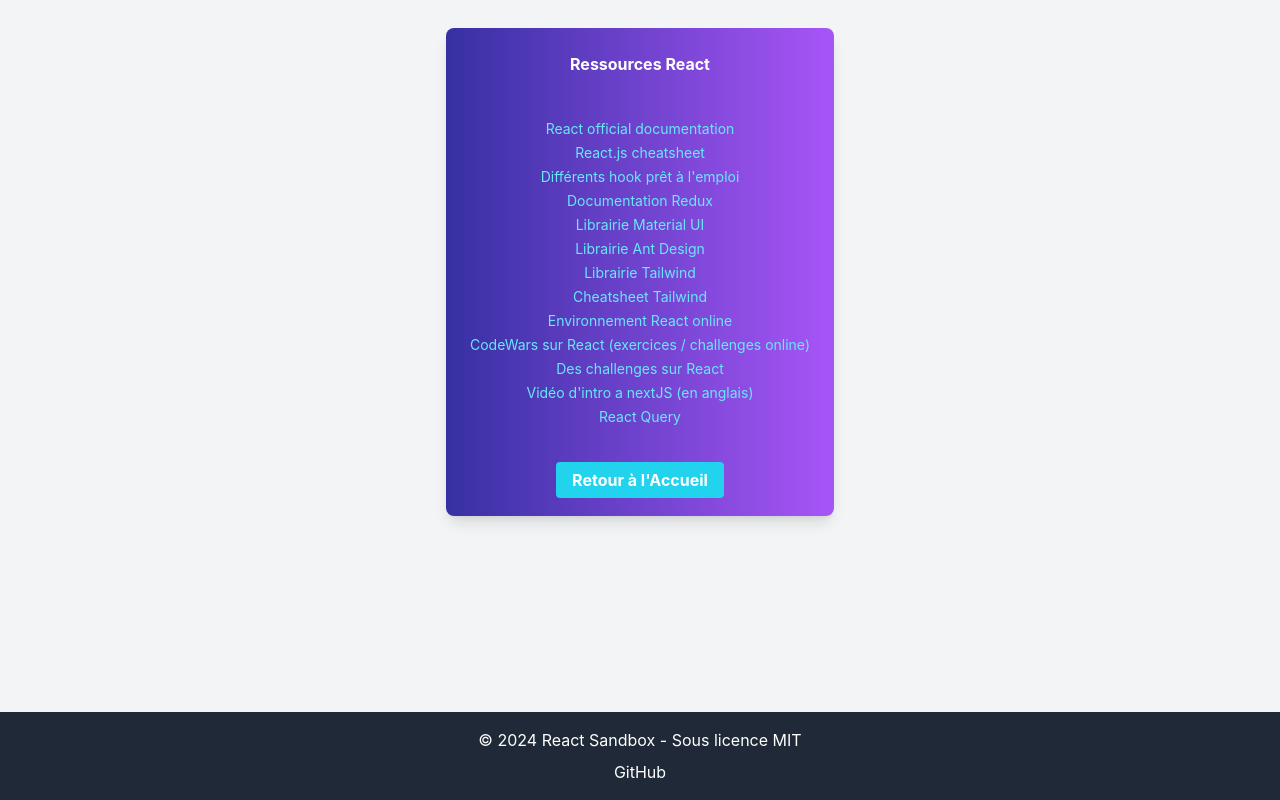
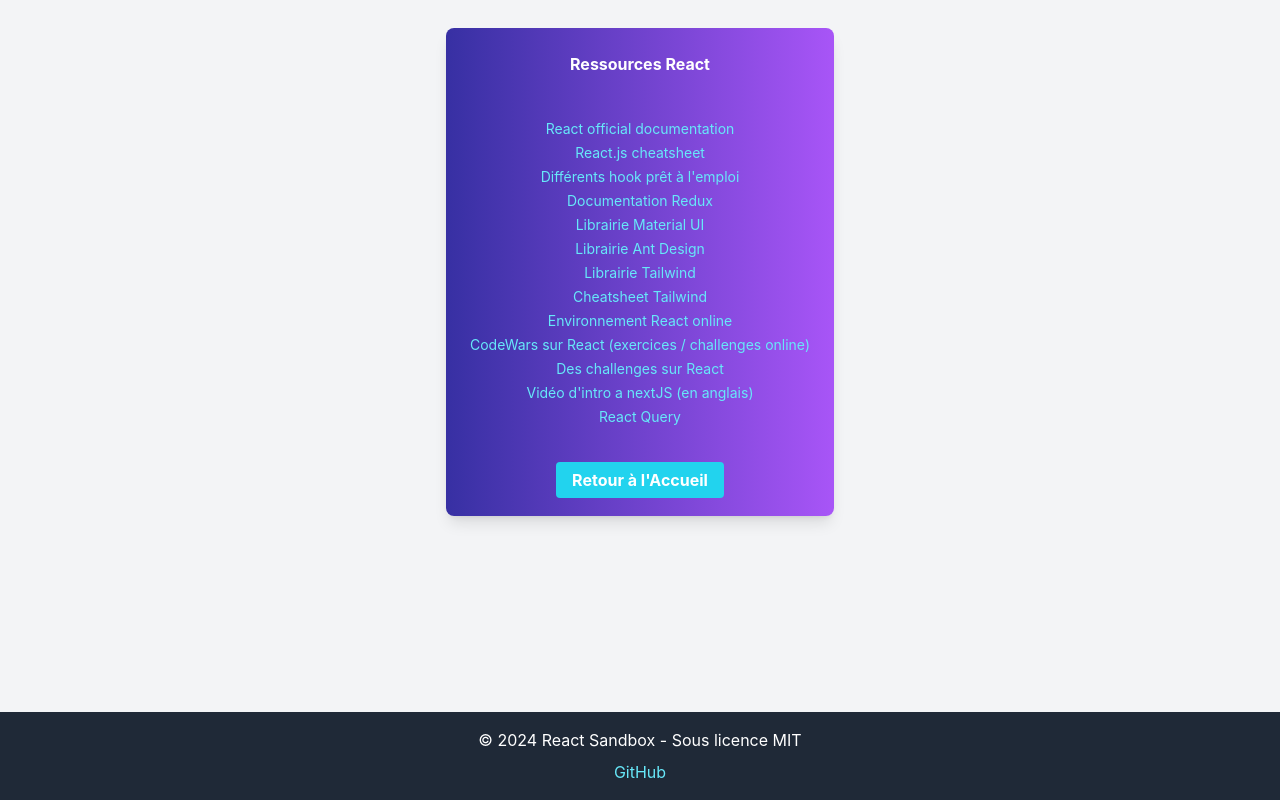
Before and after one commit to BenjaminG95/React-Sandbox, a React (Vite) app: page /React-Sandbox/react-resources in a window 1280 px wide. Shown: the part 188-988 px from the top of the page. Built offline with nearby package versions, Linux system fonts and the light colour scheme.

Commit message:
UI optimization

```diff
--- a/src/layouts/footer.jsx
+++ b/src/layouts/footer.jsx
@@ -9,7 +9,7 @@
                     <a href="https://github.com/BenjaminG95/React-Sandbox"
                        target="_blank"
                        rel="noreferrer"
-                       className="hover:text-gray-400">GitHub</a>
+                       className="text-cyan-300 hover:text-indigo-800">GitHub</a>
                 </div>
             </div>
         </footer>
```
